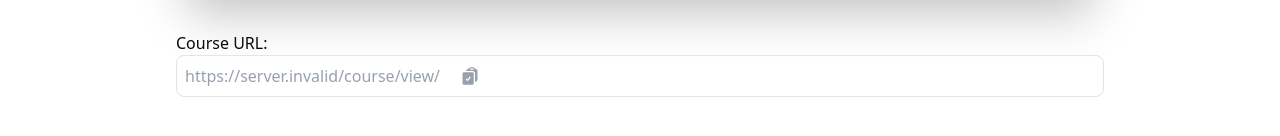
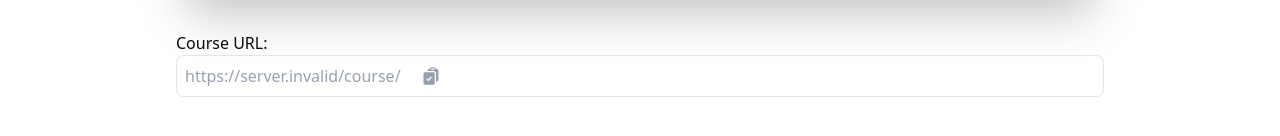
Before and after one commit to CodeForgeNet/ai-course-generator, a Next.js app: page /create-course/1/finish in a window 1280 px wide. Shown: the part 546-682 px from the top of the page. Built offline with nearby package versions, Linux system fonts and the light colour scheme; no server answers; the database is empty.

Commit message:
update url button

```diff
--- a/app/create-course/[courseId]/finish/page.jsx
+++ b/app/create-course/[courseId]/finish/page.jsx
@@ -16,6 +16,15 @@ function FinishScreen({ params: paramsPromise }) {
   const { user } = useUser();
   const [course, setCourse] = useState([]);
   const router = useRouter();
+
+  const [host, setHost] = useState("");
+  useEffect(() => {
+    setHost(
+      process.env.NEXT_PUBLIC_HOST_NAME ||
+        (typeof window !== "undefined" ? window.location.origin : "")
+    );
+    params && GetCourse();
+  }, [params, user]);
 
   useEffect(() => {
     params && GetCourse();
@@ -46,7 +55,7 @@ function FinishScreen({ params: paramsPromise }) {
         edit={false}
       />
 
-      <h3 className="mt-4">Course URL: </h3>
+      {/* <h3 className="mt-4">Course URL: </h3>
       <h2 className="text-center text-gray-400 border p-2 rounded-md flex gap-5 items-center">
         {process.env.NEXT_PUBLIC_HOST_NAME}/course/view/{course?.courseId}
         <HiClipboardDocumentCheck
@@ -59,6 +68,18 @@ function FinishScreen({ params: paramsPromise }) {
             )
           }
         />
+      </h2> */}
+      <h3 className="mt-4">Course URL: </h3>
+      <h2 className="text-center text-gray-400 border p-2 rounded-md flex gap-5 items-center">
+        {host}/course/{course?.courseId}
+        <HiClipboardDocumentCheck
+          className="h-5 w-5 cursor-pointer"
+          onClick={async () =>
+            await navigator.clipboard.writeText(
+              `${host}/course/${course?.courseId}`
+            )
+          }
+        />
       </h2>
     </div>
   );
```
